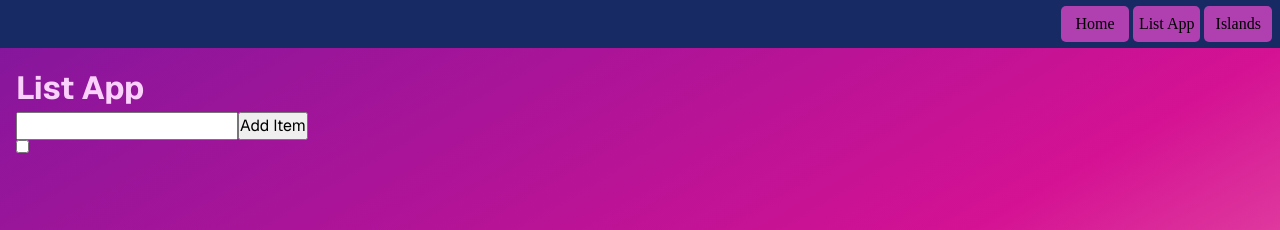
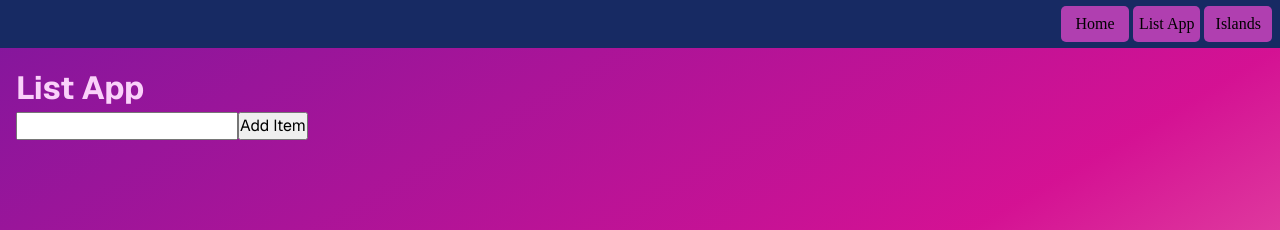
Before and after one commit to franco-ortega/workshop, a Next.js app: page /list in a window 1280 px wide. Shown: the top 230 px of the page. Built offline with nearby package versions, Linux system fonts and the light colour scheme.

Commit message:
reverse previouschange and first add error handling to only display list if it exists

```diff
--- a/app/list/page.js
+++ b/app/list/page.js
@@ -3,7 +3,7 @@
 import List from '@/components/List/List';
 import Form from '@/components/Form/Form';
 import styles from './page.module.css';
-import { useState } from 'react';
+import { useEffect, useState } from 'react';
 
 export default function Home() {
 	const sampleData = [
@@ -14,12 +14,12 @@ export default function Home() {
 		{ id: 5, data: 'salad' },
 	];
 
-	const [list, setList] = useState([
-		() => {
-			const storedList = JSON.parse(localStorage.getItem('LIST'));
-			return storedList ? JSON.parse(localStorage.getItem('LIST')) : [];
-		},
-	]);
+	const [list, setList] = useState([]);
+
+	useEffect(() => {
+		const storedList = JSON.parse(localStorage.getItem('LIST'));
+		if (storedList) setList(storedList);
+	}, []);
 
 	const addListItem = (item) => {
 		setList((prevState) => {
@@ -51,7 +51,7 @@ export default function Home() {
 
 					<div>
 						<Form handler={addListItem} buttonText={'Add Item'} />
-						<List list={list} />
+						{list && <List list={list} />}
 					</div>
 				</div>
 			</main>
--- a/components/List/List.jsx
+++ b/components/List/List.jsx
@@ -1,6 +1,7 @@
 import ListItem from '../ListItem/ListItem';
 
 export default function List({ list }) {
+	console.log(list);
 	return (
 		<ul>
 			{list.map((item) => (
```
